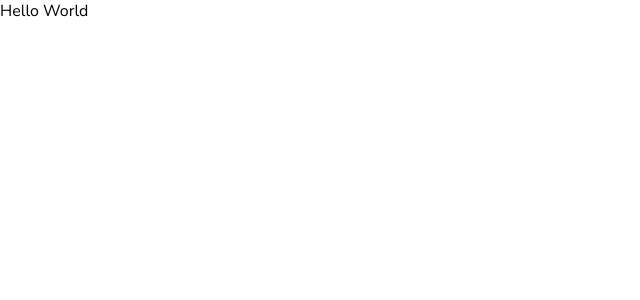
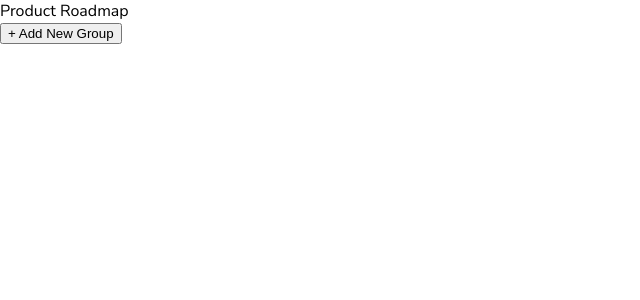
Before and after one commit to bima-taruna/mini-project, a React (Vite) app: page / in a window 1280 px wide. Shown: the top 300 px of the page, without its empty margins (0-640 px from the left). Built offline with nearby package versions, Linux system fonts and the light colour scheme.

Commit message:
implement header in home component

```diff
--- a/src/components/home/Home.jsx
+++ b/src/components/home/Home.jsx
@@ -1,9 +1,7 @@
+import Header from "../header/Header";
+
 function Home() {
-  return (
-    <>
-      <div>Hello World</div>
-    </>
-  );
+  return <Header />;
 }
 
 export default Home;
```
